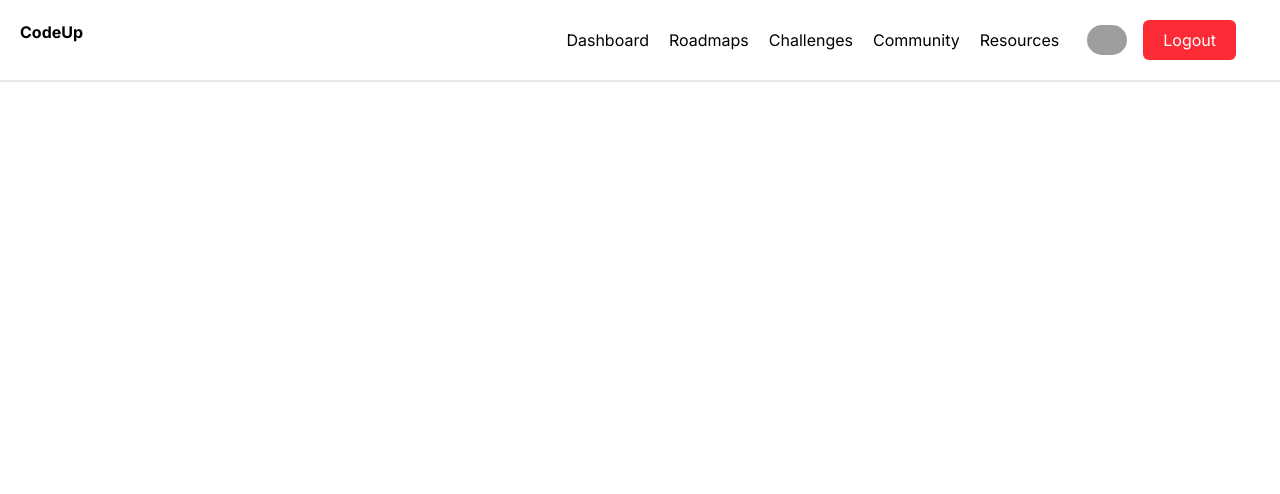
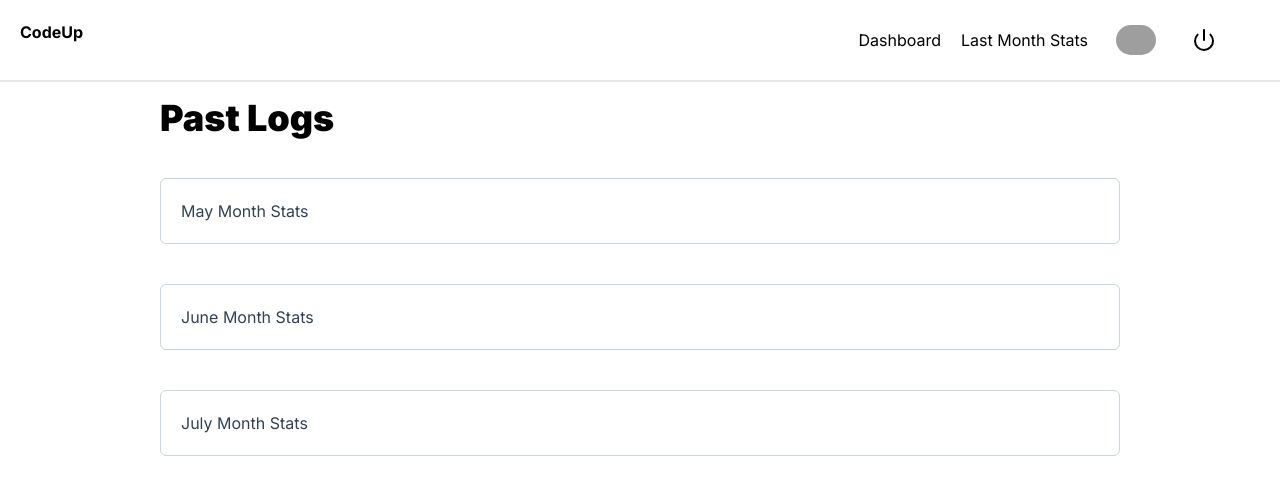
Before and after one commit to lokeshvasnik/progress-tracker, a React (Vite) app in the folder frontend/: page /month in a window 1280 px wide. Shown: the top 494 px of the page. Built offline with nearby package versions, Linux system fonts and the light colour scheme; no server answers; sample sign-in values are in the browser's storage; grey boxes are pictures that could not be loaded.

Commit message:
prod: ready to production

```diff
--- a/frontend/package.json
+++ b/frontend/package.json
@@ -12,6 +12,7 @@
   "dependencies": {
     "@tailwindcss/vite": "^4.1.11",
     "firebase": "^11.10.0",
+    "lucide-react": "^0.525.0",
     "react": "^19.1.0",
     "react-dom": "^19.1.0",
     "react-hot-toast": "^2.5.2",
--- a/frontend/src/App.jsx
+++ b/frontend/src/App.jsx
@@ -8,6 +8,8 @@ import Signup from './pages/Signup';
 import { auth } from './components/firebase';
 
 import './App.css';
+import Month from './pages/Month';
+import NotFound from './pages/NotFound';
 
 function App() {
   const [user, setUser] = useState(null);
@@ -46,6 +48,14 @@ function App() {
             </PrivateRoute>
           }
         />
+        <Route
+          path="/month"
+          element={
+            <PrivateRoute>
+              <Month />
+            </PrivateRoute>
+          }/>
+      <Route path="*" element={<NotFound />} />
       </Routes>
     </Router>
   );
--- a/frontend/src/components/Navbar.jsx
+++ b/frontend/src/components/Navbar.jsx
@@ -1,11 +1,10 @@
 import { auth } from "./firebase";
 import { Link } from "react-router-dom"
+import { Power } from 'lucide-react';
 import Button from "./Button"
 import avatar from '../assets/profile.jpg'
 
 const Navbar = ({ isAuthenticated }) => {
-
-  console.log('Is Authenticated:', isAuthenticated);
 
   const logoutHandler = async () => {
     await auth.signOut();
@@ -18,16 +17,16 @@ const Navbar = ({ isAuthenticated }) => {
       </div>
       <div>
         {isAuthenticated ? <ul className="inline-flex space-x-5 mx-4 items-center">
-          <li>Dashboard</li>
-          <li>Roadmaps</li>
-          <li>Challenges</li>
-          <li>Community</li>
-          <li>Resources</li>
+          <Link to="/dashboard">Dashboard</Link>
+          <Link to="/month">Last Month Stats</Link>
+          {/* <li>Challenges</li>
+          <li>Community</li> */}
+          {/* <li>Resources</li> */}
           <div className="mx-2 rounded-md text-white cursor-pointer">
             <img className="w-10 rounded-full" src={avatar} alt="avatar" />
           </div>
-          <Button onClick={logoutHandler} className="bg-red-500 mx-2 rounded-md text-white cursor-pointer">
-            Logout
+          <Button onClick={logoutHandler} className="mx-2 rounded-md text-black cursor-pointer">
+            <Power />
           </Button>
         </ul> : <ul className="inline-flex space-x-5 mx-4 items-center">
           <li>Features</li>
--- a/frontend/src/pages/Dashboard.jsx
+++ b/frontend/src/pages/Dashboard.jsx
@@ -78,6 +78,8 @@ const Dashboard = () => {
         }
     }, [userDetails?.uid])
 
+    if (!entriesData) return <p>Loading your progress...</p>
+
 
     return (
         <div className="max-w-9/12 mx-auto">
@@ -97,7 +99,7 @@ const Dashboard = () => {
                 </div>
                 <ResponsiveContainer width="100%" height={200}>
                     <LineChart width={300} height={100} data={entriesData}>
-                        <XAxis dataKey={entriesData?.date?.toLocaleString()} />
+                        <XAxis label={{ value: entriesData?.date?.toLocaleDateString(), position: "insideBottom" }}  />
                         <Line type="monotone" dataKey="productivity" stroke="#8884d8" strokeWidth={2} />
                     </LineChart>
                 </ResponsiveContainer>
--- /dev/null
+++ b/frontend/src/pages/Month.jsx
@@ -0,0 +1,23 @@
+import React from 'react'
+
+const Month = () => {
+    return (
+        <div className="max-w-9/12 mx-auto">
+            <h1 className="font-black text-4xl my-4">Past Logs</h1>
+
+            <div className='border border-slate-300 rounded-md p-5 my-10'>
+                <p className='text-slate-700'>May Month Stats</p>
+            </div>
+
+            <div className='border border-slate-300 rounded-md p-5 my-10'>
+                <p className='text-slate-700'>June Month Stats</p>
+            </div>
+
+            <div className='border border-slate-300 rounded-md p-5 my-10'>
+                <p className='text-slate-700'>July Month Stats</p>
+            </div>
+        </div>
+    )
+}
+
+export default Month
--- /dev/null
+++ b/frontend/src/pages/NotFound.jsx
@@ -0,0 +1,11 @@
+// src/pages/NotFound.jsx
+const NotFound = () => {
+  return (
+    <div className="text-center mt-10">
+      <h1 className="text-5xl font-bold text-red-600">404</h1>
+      <p className="text-xl mt-4">Oops! Page not found.</p>
+    </div>
+  );
+};
+
+export default NotFound;
```
Also changed, not shown: frontend/src/TextForHelp.txt, 1 other file (tests, documents, lock files or other folders).
